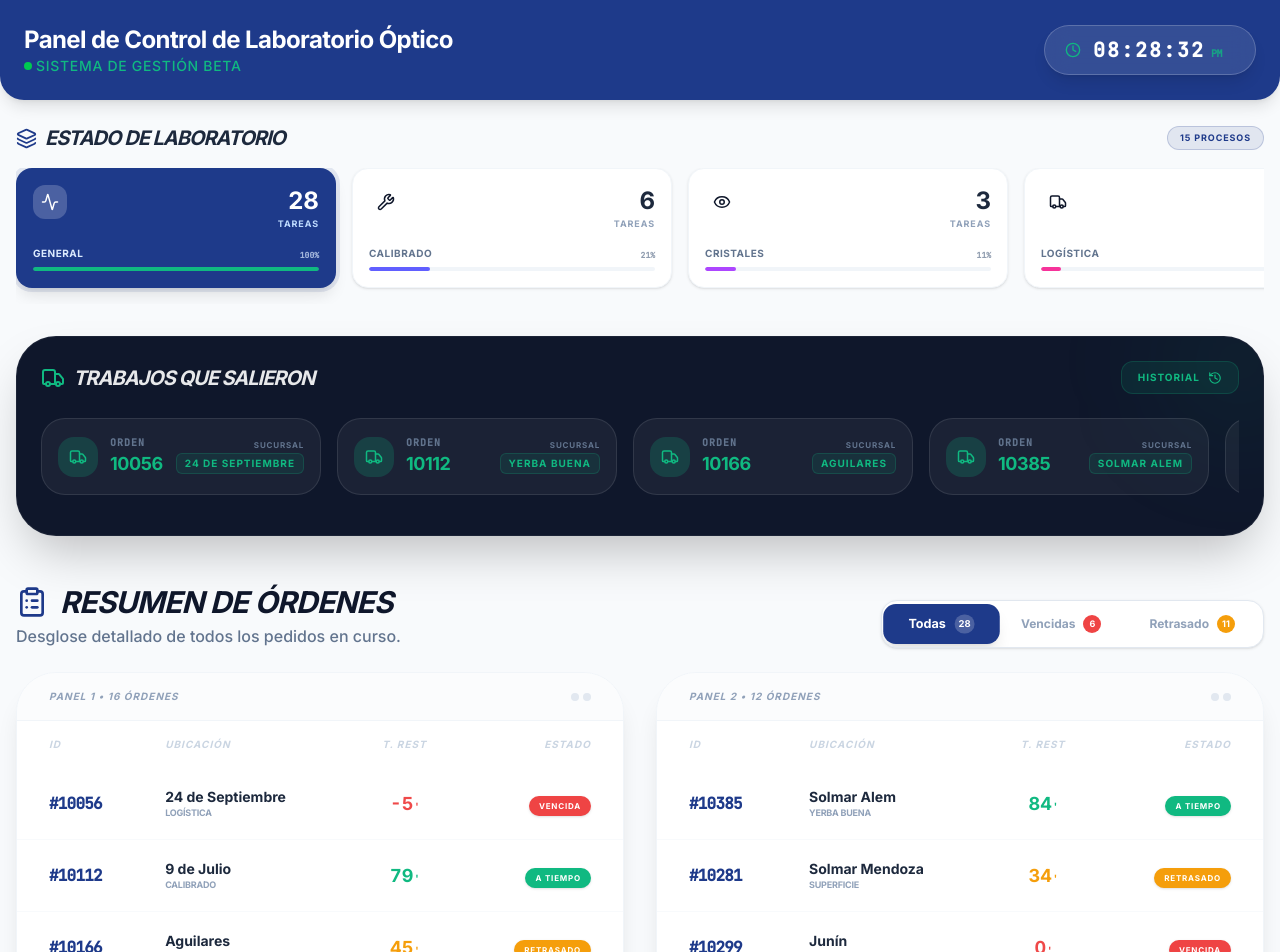
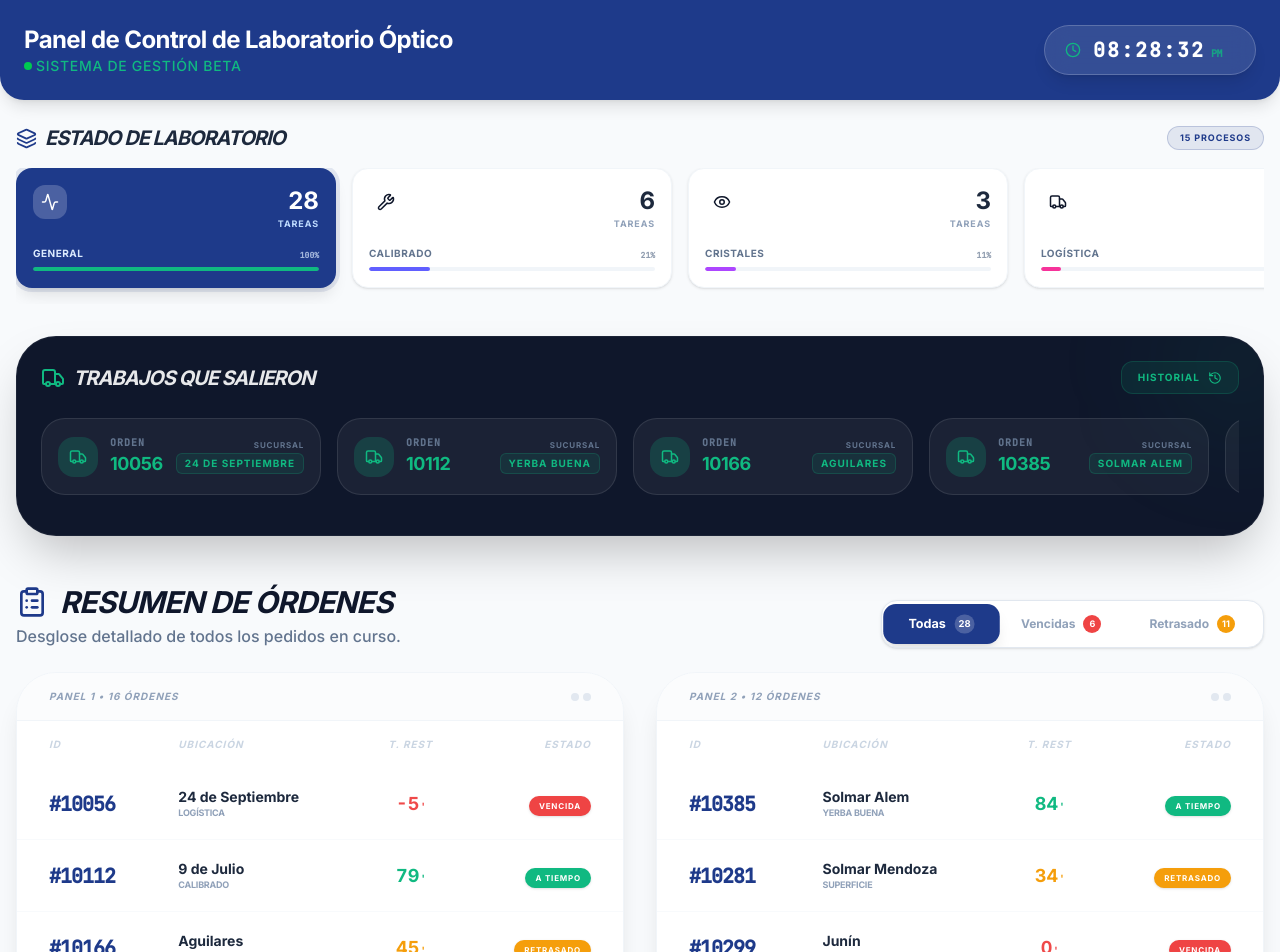
Before and after one commit to Matoma1607/gestion-optica, a React (Vite) app: page / in a window 1280 px wide. Shown: the top 952 px of the page. Built offline with nearby package versions, Linux system fonts and the light colour scheme.

Commit message:
Los números de orden en el resumen ahora son más grandes

```diff
--- a/src/App.tsx
+++ b/src/App.tsx
@@ -736,7 +736,7 @@
                                 className="hover:bg-slate-50/80 transition-colors group"
                               >
                                 <td className="pl-8 pr-4 py-5">
-                                  <span className="text-base font-black text-brand-blue tracking-tighter font-mono">#{order.id.replace('#', '')}</span>
+                                  <span className="text-xl font-black text-brand-blue tracking-tighter font-mono">#{order.id.replace('#', '')}</span>
                                 </td>
                                 <td className="px-4 py-5 group-hover:translate-x-1 transition-transform">
                                   <div className="flex flex-col">
```
